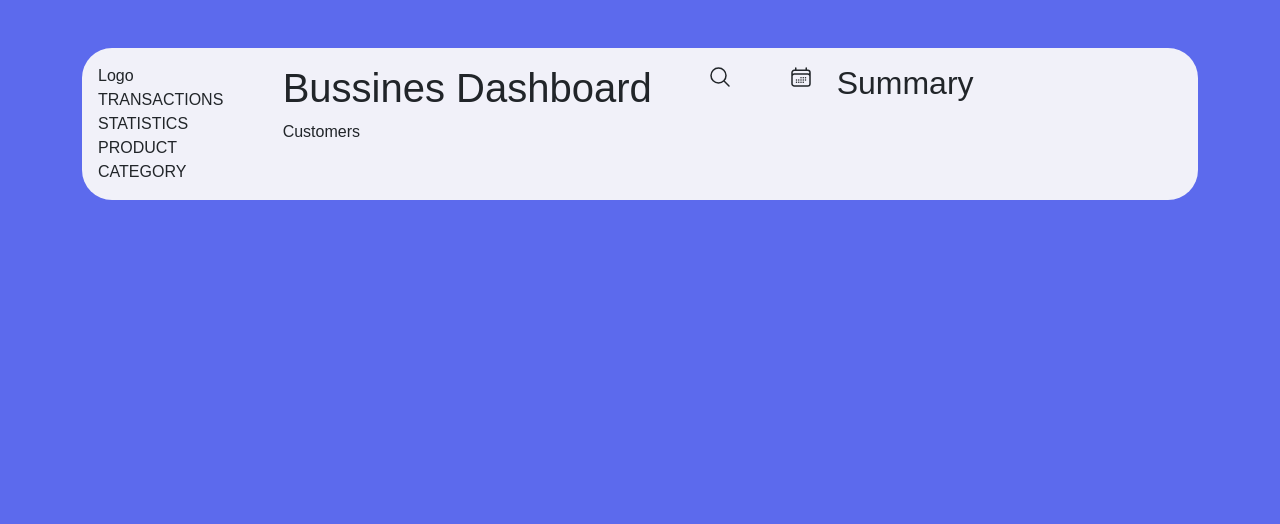
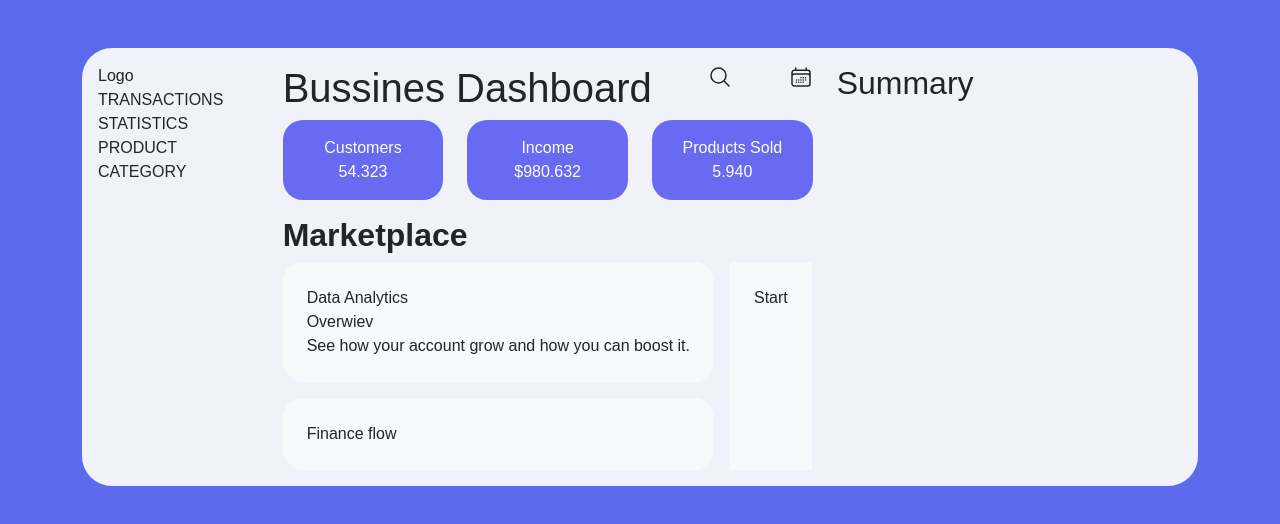
Before and after one commit to ozturkmumin/Dashboard, a React (Create React App) app: page / in a window 1280 px wide. Shown: the top 524 px of the page. Built offline with nearby package versions, Linux system fonts and the light colour scheme.

Commit message:
Added new components

```diff
--- a/src/App.js
+++ b/src/App.js
@@ -1,4 +1,5 @@
 import "./scss/styles.scss";
+import "./scss/reset.scss";
 import "bootstrap/dist/css/bootstrap.min.css";
 import "bootstrap/dist/js/bootstrap.min.js";
 export default function App() {
@@ -59,27 +60,53 @@ export default function App() {
                 </div>
                 <div className="row">
                   <div className="col-lg-4">
-                      <div className="first-block d-flex flex-column">
-                        <p>Customers</p>
-                        <p></p>
-                      </div>
+                    <div className="first-block text-center p-3">
+                      <p>Customers</p>
+                      <p>54.323</p>
+                    </div>
                   </div>
 
                   <div className="col-lg-4">
-
+                    <div className="second-block text-center p-3">
+                      <p>Income</p>
+                      <p>$980.632</p>
+                    </div>
                   </div>
 
                   <div className="col-lg-4">
-
+                    <div className="third-block text-center p-3">
+                      <p>Products Sold</p>
+                      <p>5.940</p>
+                    </div>
                   </div>
                 </div>
+              </div>
+              <div className="mt-3 h2 fw-bold">
+                Marketplace
+              </div>
+              <div className="d-flex gap-3">
+                <div className="d-flex flex-column gap-3">
+                  <div className="bg-light special-rounded d-flex flex-column p-4"><p> Data Analytics <br />
+                    Overwiev
+                  </p>
+                    <p>
+                      See how your account grow and how you can boost it.
+                    </p>
+                  </div>
+                  <div className="bg-light special-rounded p-4">
+                    Finance flow
+                  </div>
+                </div>
+                <div className="p-4 bg-light">
+                      Start
+                    </div>
               </div>
             </div>
             <div className="col-lg-4">
               <div className="summary">
-              <h2>
-                Summary
-              </h2>
+                <h2>
+                  Summary
+                </h2>
               </div>
             </div>
           </div>
--- /dev/null
+++ b/src/scss/reset.scss
@@ -0,0 +1,10 @@
+html, button, body, div, span, applet, object, iframe, h1, h2, h3, h4, h5, h6, p, blockquote, pre, a, abbr, acronym, address, big, cite, code, del, dfn, em, font, img, ins, kbd, q, s, samp, small, strike, strong, sub, sup, tt, var, b, u, i, center, dl, dt, dd, ol, ul, li, fieldset, form, label, legend, table, caption, tbody, tfoot, thead, tr, th, td {
+	margin: 0;
+	padding: 0;
+	border: 0;
+	outline: 0;
+	background: transparent;
+}
+p{
+    margin-bottom: 0 !important;
+}
--- a/src/scss/styles.scss
+++ b/src/scss/styles.scss
@@ -1,3 +1,7 @@
+//Variables
+$white: #ffffff;
+
+
 body {
   background-color: #5c6aed !important;
   min-height: 100vh;
@@ -7,4 +11,16 @@ body {
   font-family: sans-serif;
   border-radius: 30px;
   background-color: #f1f1f9;
+  .first-block,.second-block,.third-block{
+    background-color: #686af1;
+    min-height: 50px;
+    border-radius: 20px;
+    color: $white;
+    p{
+      margin-bottom: 0;
+    }
+  }
+  .special-rounded{
+    border-radius: 20px;
+  }
 }
```
